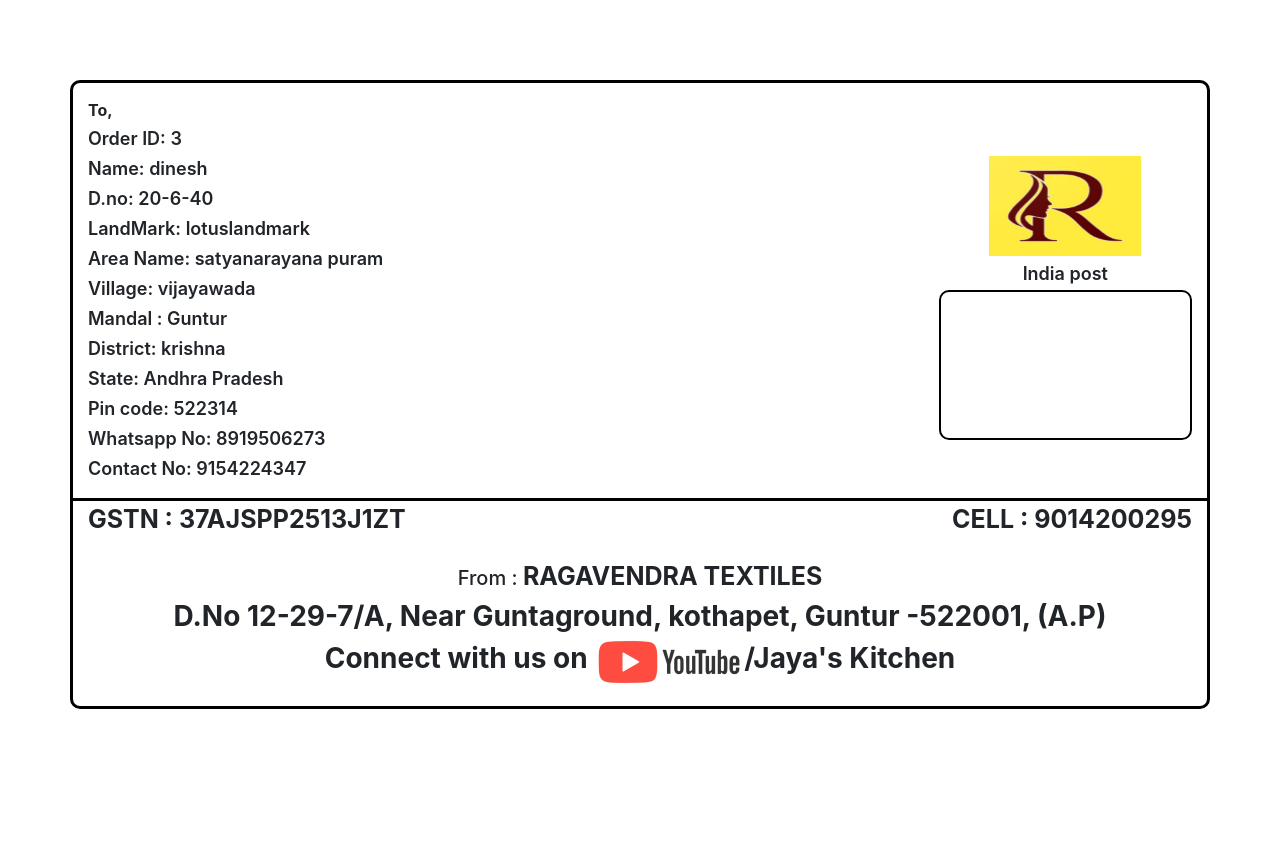
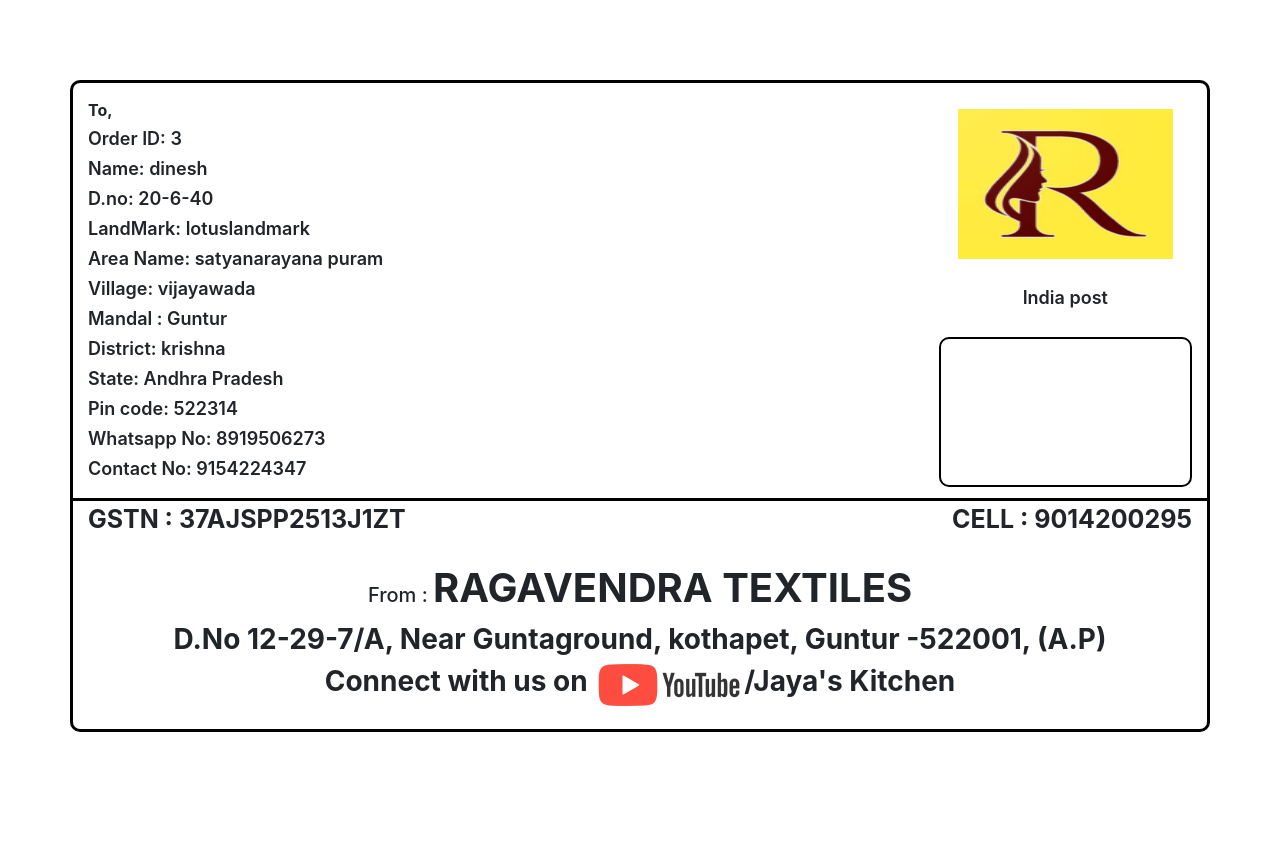
Before and after one commit to DT7Solutions/Raghavendra-onohoisting, a Django app: page /print_order/3/ in a window 1280 px wide. Shown: the top 858 px of the page. Run offline with Django 3.2, Linux system fonts and the light colour scheme; data comes from the database, SQL or seed files in the repository; both versions use the stored data as it was after the commit; some libraries are stand-ins or nearby versions.

Commit message:
update changes jkdfjsdf

```diff
--- a/myapp/ragavendra_store/admin.py
+++ b/myapp/ragavendra_store/admin.py
@@ -147,7 +147,7 @@
 
 generate_invoice_pdf.short_description = "Generate Invoice PDF"
 class AdminOrder(admin.ModelAdmin):
-    list_display=('OrderID','Name','WhatsappNo','ContactNo','Date','OrderStatus','file','TransactionId' ,'print_link')
+    list_display=('OrderID','Name','WhatsappNo','ContactNo','Date','OrderStatus','item_size','file','TransactionId' ,'print_link')
     list_filter= ['Name','WhatsappNo','Date','TransactionId','OrderStatus']
     search_fields = ['WhatsappNo','OrderStatus','Date']
     date_hierarchy = 'Date'
--- a/myapp/static_files/css/main.css
+++ b/myapp/static_files/css/main.css
@@ -477,3 +477,14 @@
       margin: 0;
   }
 }
+label{
+  color:#424040cc!important;
+
+}
+
+.alignments{
+  display:flex;
+  flex-direction: column;
+  justify-content: space-around;
+
+}
--- a/myapp/templates/static_pages/home.html
+++ b/myapp/templates/static_pages/home.html
@@ -20,7 +20,8 @@
                  {% endif  %}
 
                 <div class="wrap-input100 validate-input" data-validate = "Valid email is required: ex@abc.xyz">
-                    <input class="input100" type="text" name="username" id="username"  required placeholder="Enter your Phone No">
+                    <label for="username">Phone No</label>
+                    <input class="input100" type="number" name="username" id="username"  required placeholder="Enter your Phone No">
                     <span class="focus-input100"></span>
                     <span class="symbol-input100">
                         <i class="fa fa-envelope" aria-hidden="true"></i>
@@ -28,6 +29,7 @@
                 </div>
 
                 <div class="wrap-input100 validate-input" data-validate = "Password is required">
+                    <label for="pass">Password</label>
                     <input class="input100" type="password" name="pass" id="pass"  required placeholder="Password">
                     <span class="focus-input100"></span>
                     <span class="symbol-input100">
--- a/myapp/templates/static_pages/print_order_template.html
+++ b/myapp/templates/static_pages/print_order_template.html
@@ -82,12 +82,12 @@
                 </ul>
 
             </div>
-            <div class="col-lg-3 col-md-3 col-3 colxl-3d-flex flex-column justify-content-center align-content-center">
+            <div class="col-lg-3 col-md-3 col-3 colxl-3d-flex alignments flex-column justify-content-around align-content-center">
                 <div style="display: flex;justify-content: center;">
-                <img src="{% static 'images/raghavendra-textiles-admin-logo.png' %}" width="60%" style="height: 100px;" alt="Image" class="img-fluid mb-1">
+                <img src="{% static 'images/raghavendra-textiles-admin-logo.png' %}" width="85%" style="height: 150px;" alt="Image" class="img-fluid mb-1">
             </div>
             <li style="font-weight: 600;
-            font-size: large;margin-bottom: 3px;" class="text-center"> {{ order.Courier }}</li>
+            font-size: large;margin-bottom: 5px;" class="text-center"> {{ order.Courier }}</li>
             <div style="border: 2px solid #000;  height: 150px;border-radius: 10px;">
             </div>
 
@@ -100,7 +100,7 @@
                 <li   style="font-weight: 600;
                 font-size: large;margin-bottom: 3px;font-weight:700;font-size: 25px ;">CELL : 9014200295</li>
             </ul>
-            <li  style="font-weight:700;font-size: 25px ;" class="text-center"><span  style="font-weight:500;font-size: 20px ;">From : </span>RAGAVENDRA TEXTILES</li>
+            <li  style="font-weight:750;font-size: 40px ;" class="text-center"><span  style="font-weight:500;font-size: 20px ;">From : </span>RAGAVENDRA TEXTILES</li>
             <li style="font-weight:700;font-size: 28px ;" class="text-center">D.No 12-29-7/A, Near Guntaground, kothapet, Guntur -522001, (A.P)</li>
             <li style="font-weight:700;font-size: 28px ;" class="text-center">Connect with us on  <a   href="https://www.youtube.com/@jayakitchenjaya" target="_blank"><img src="{% static 'images/Youtube-logo.png' %}"  style="height: 50px;" alt="Image" class="img-fluid mb-1"></a>/Jaya's Kitchen</li>
 
```
Also changed, not shown: myapp/templates/static_pages/create-account.html (+6 -1 lines), myapp/db.sqlite3, myapp/static_files/admin/css/base.css (line endings or trailing spaces), myapp/static_media/Sunnundalu-making-bg-image-products-Page-tdhfoodproducts-min.png (added), myapp/static_media/Untitled_design_47.png (added), myapp/static_media/Untitled_design_48.png (added), myapp/static_media/tenali-double_-horse-idly-rava-thirty-kgs.png (added).
